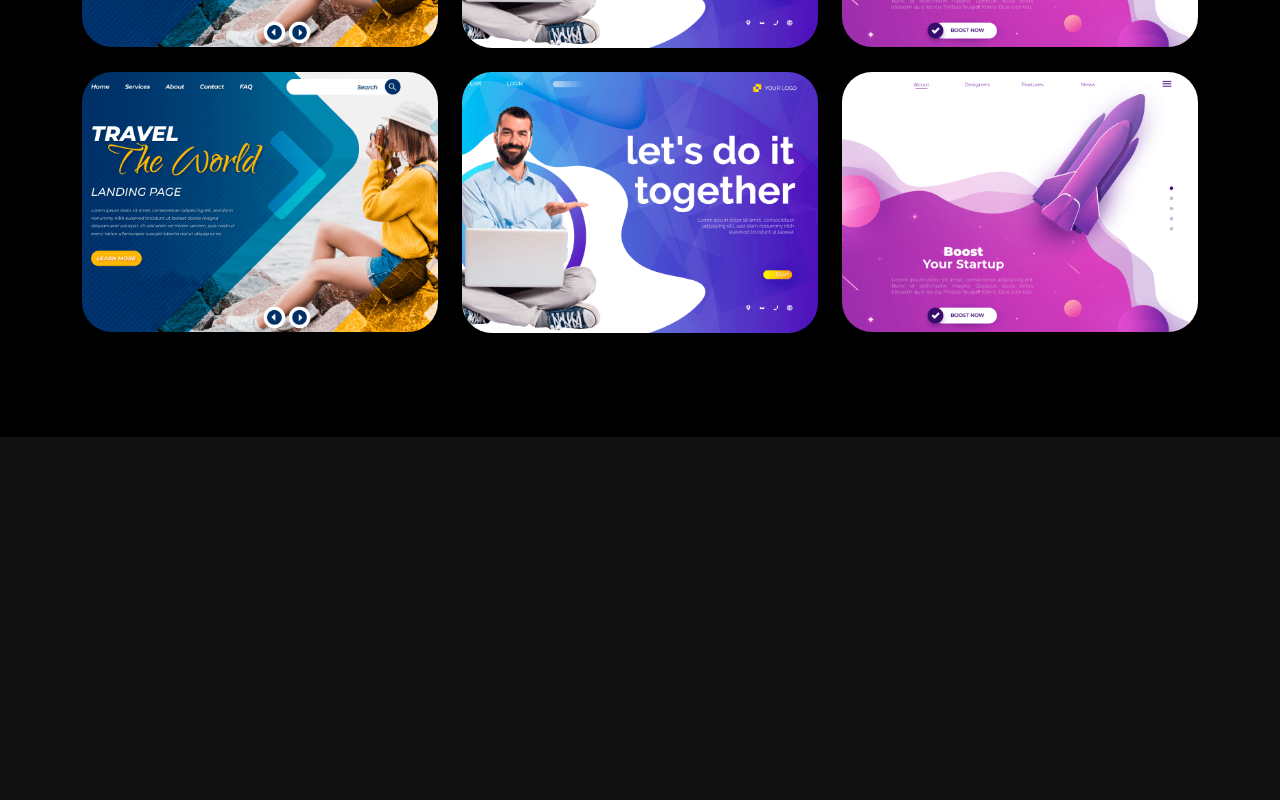
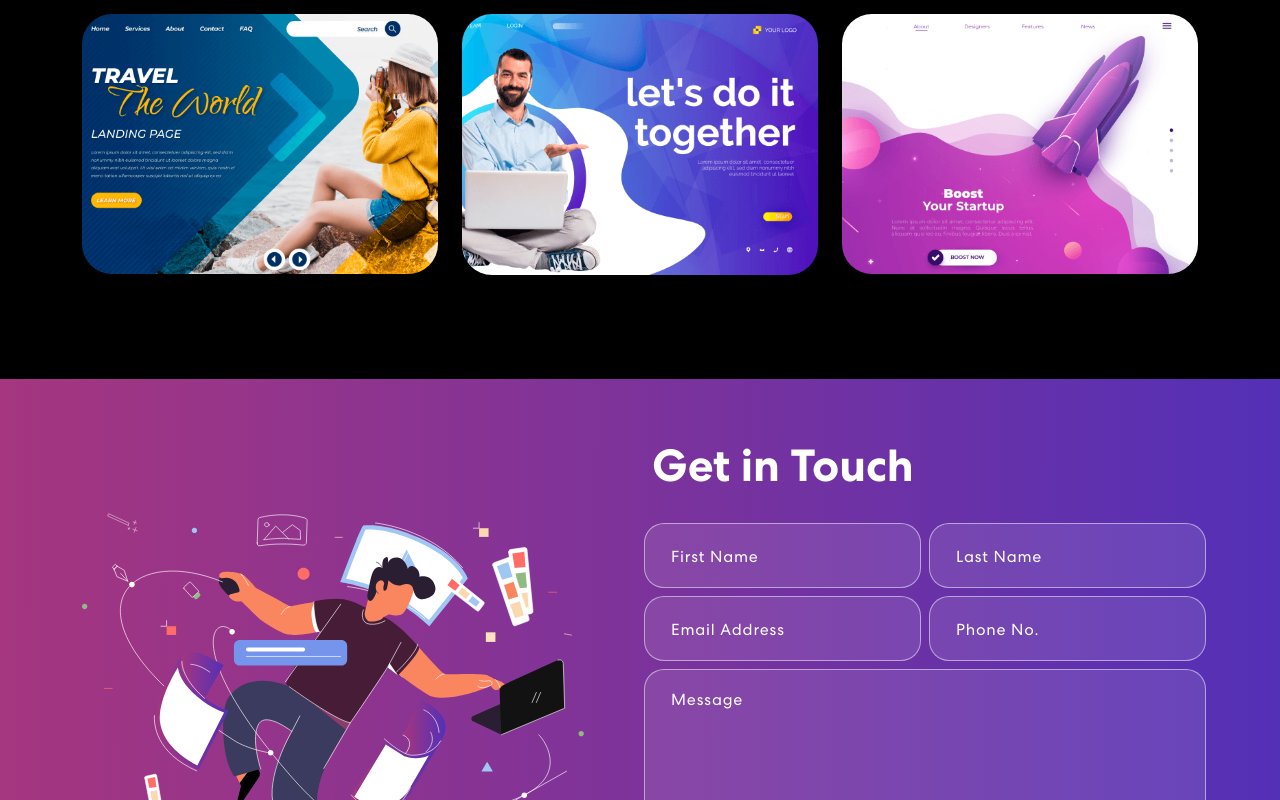
Before and after one commit to khagga926/portfolio, a React (Create React App) app: page / in a window 1280 px wide. Shown: the part 2000-2800 px from the top of the page. Before the commit the page ends 2437 px from the top, so only its background shows below. Built offline with nearby package versions, Linux system fonts and the light colour scheme.

Commit message:
Added contact form

```diff
--- a/package.json
+++ b/package.json
@@ -9,6 +9,9 @@
     "animate.css": "^4.1.1",
     "bootstrap": "^5.3.3",
     "bootstrap-icons": "^1.11.3",
+    "cors": "^2.8.5",
+    "express": "^4.19.2",
+    "nodemailer": "^6.9.14",
     "prop-types": "^15.8.1",
     "react": "^18.3.1",
     "react-bootstrap": "^2.10.4",
--- a/src/App.js
+++ b/src/App.js
@@ -3,6 +3,7 @@
 import { Banner } from './components/Banner'
 import { Skills } from './components/Skills'
 import { Projects } from './components/Projects'
+import { Contact } from './components/Contact'
 import 'bootstrap/dist/css/bootstrap.min.css'
 
 function App() {
@@ -12,6 +13,7 @@
       <Banner />
       <Skills />
       <Projects />
+      <Contact />
     </div>
   )
 }
--- /dev/null
+++ b/src/components/Contact.js
@@ -0,0 +1,120 @@
+import { useState } from 'react'
+import { Col, Container, Row } from 'react-bootstrap'
+import contactImg from '../assets/img/contact-img.svg'
+
+export const Contact = () => {
+  const formInitialDetails = {
+    firstName: '',
+    lastName: '',
+    email: '',
+    phone: '',
+    message: '',
+  }
+
+  const [formDetails, setFormDetails] = useState(formInitialDetails)
+  const [buttonText, setButtonText] = useState('Send')
+  const [status, setStatus] = useState({})
+
+  const onFormUpdate = (category, value) => {
+    setFormDetails({
+      ...formDetails,
+      [category]: value,
+    })
+  }
+
+  const handleSubmit = async (e) => {
+    e.preventDefault()
+    setButtonText('Sending...')
+    let response = await fetch('http://localhost:5000/contact', {
+      method: 'POST',
+      headers: {
+        'Content-Type': 'application/json;charset=utf-8',
+      },
+      body: JSON.stringify(formDetails),
+    })
+    setButtonText('Send')
+    let result = await response.json()
+    setFormDetails(formInitialDetails)
+    if (result.code == 200) {
+      setStatus({ succes: true, message: 'Message sent successfully' })
+    } else {
+      setStatus({
+        succes: false,
+        message: 'Something went wrong, please try again later.',
+      })
+    }
+  }
+
+  return (
+    <section className="contact" id="contact">
+      <Container>
+        <Row className="align-items-center">
+          <Col md={6}>
+            <img src={contactImg} alt="Contact Us" />
+          </Col>
+          <Col md={6}>
+            <h2>Get in Touch</h2>
+            <form onSubmit={handleSubmit}>
+              <Row>
+                <Col size={12} sm={6} className="px-1">
+                  <input
+                    type="text"
+                    value={formDetails.firstName}
+                    placeholder="First Name"
+                    onChange={(e) => onFormUpdate('firstName', e.target.value)}
+                  />
+                </Col>
+                <Col size={12} sm={6} className="px-1">
+                  <input
+                    type="text"
+                    value={formDetails.lasttName}
+                    placeholder="Last Name"
+                    onChange={(e) => onFormUpdate('lastName', e.target.value)}
+                  />
+                </Col>
+                <Col size={12} sm={6} className="px-1">
+                  <input
+                    type="email"
+                    value={formDetails.email}
+                    placeholder="Email Address"
+                    onChange={(e) => onFormUpdate('email', e.target.value)}
+                  />
+                </Col>
+                <Col size={12} sm={6} className="px-1">
+                  <input
+                    type="tel"
+                    value={formDetails.phone}
+                    placeholder="Phone No."
+                    onChange={(e) => onFormUpdate('phone', e.target.value)}
+                  />
+                </Col>
+                <Col size={12} className="px-1">
+                  <textarea
+                    rows="6"
+                    value={formDetails.message}
+                    placeholder="Message"
+                    onChange={(e) => onFormUpdate('message', e.target.value)}
+                  ></textarea>
+                  <button type="submit">
+                    <span>{buttonText}</span>
+                  </button>
+                </Col>
+                {status.message && (
+                  <Col>
+                    <p
+                      className={
+                        status.success === false ? 'danger' : 'success'
+                      }
+                    >
+                      {status.message}
+                    </p>
+                  </Col>
+                )}
+              </Row>
+            </form>
+          </Col>
+        </Row>
+      </Container>
+    </section>
+  )
+}
--- a/src/components/NavBar.js
+++ b/src/components/NavBar.js
@@ -2,7 +2,7 @@
 import Container from 'react-bootstrap/Container'
 import Nav from 'react-bootstrap/Nav'
 import Navbar from 'react-bootstrap/Navbar'
-import logo from '../assets/img/logo.svg'
+//import logo from '../assets/img/logo.svg'
 import navIcon1 from '../assets/img/nav-icon1.svg'
 import navIcon2 from '../assets/img/nav-icon2.svg'
 import navIcon3 from '../assets/img/nav-icon3.svg'
@@ -31,9 +31,9 @@
   return (
     <Navbar expand="lg" className={scrolled ? 'scrolled' : ''}>
       <Container>
-        <Navbar.Brand href="#home">
+        {/* <Navbar.Brand href="#home">
           <img src={logo} alt="logo" />
-        </Navbar.Brand>
+        </Navbar.Brand> */}
         <Navbar.Toggle aria-controls="basic-navbar-nav">
           <span className="navbar-toggler-icon"></span>
         </Navbar.Toggle>
--- a/src/components/Projects.js
+++ b/src/components/Projects.js
@@ -67,7 +67,7 @@
                       className="nav-pills mb-5 justify-content-center align-items-center"
                       id="pills-tab"
                     >
-                      <Nav.Item>
+                      {/* <Nav.Item>
                         <Nav.Link eventKey="first">Tab 1</Nav.Link>
                       </Nav.Item>
                       <Nav.Item>
@@ -75,7 +75,7 @@
                       </Nav.Item>
                       <Nav.Item>
                         <Nav.Link eventKey="third">Tab 3</Nav.Link>
-                      </Nav.Item>
+                      </Nav.Item> */}
                     </Nav>
                     <Tab.Content
                       id="slideInUp"
```
Also changed, not shown: server.js (added, +52 -0 lines), 1 other file (tests, documents, lock files or other folders).
